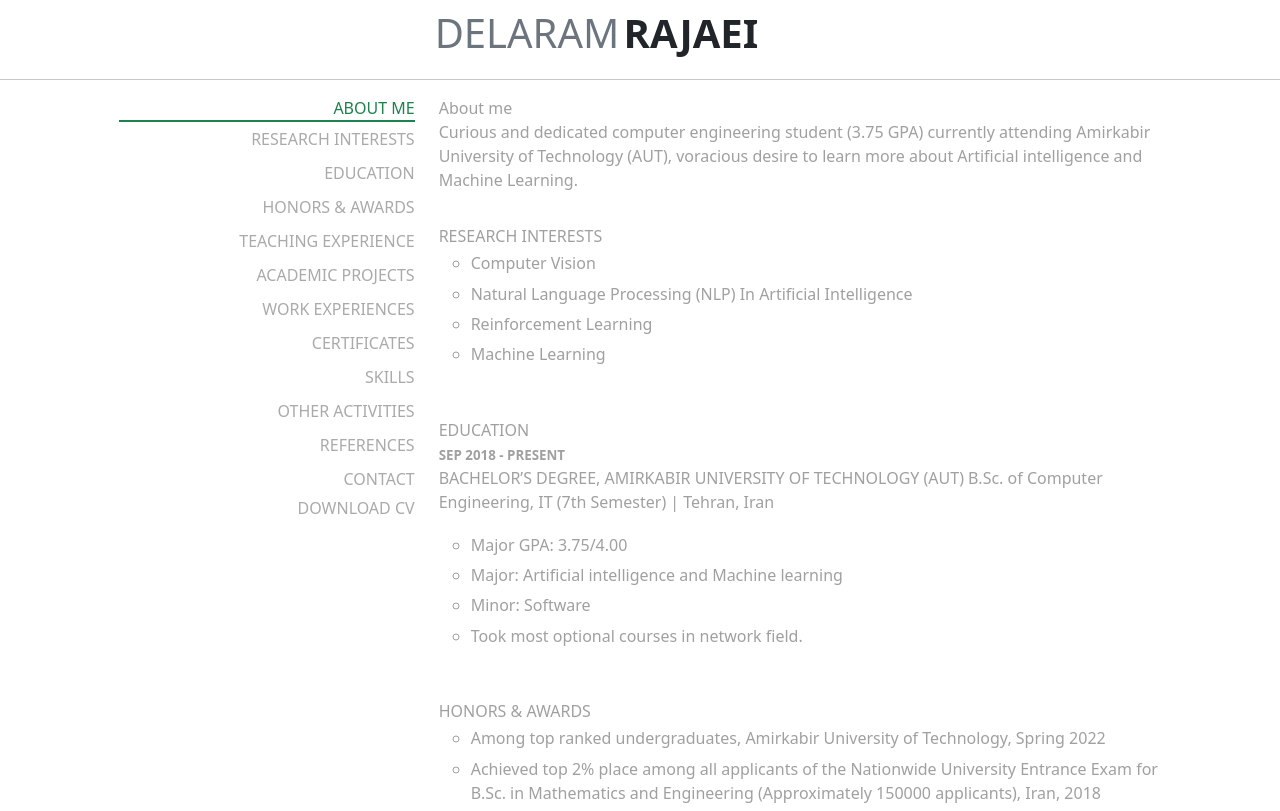
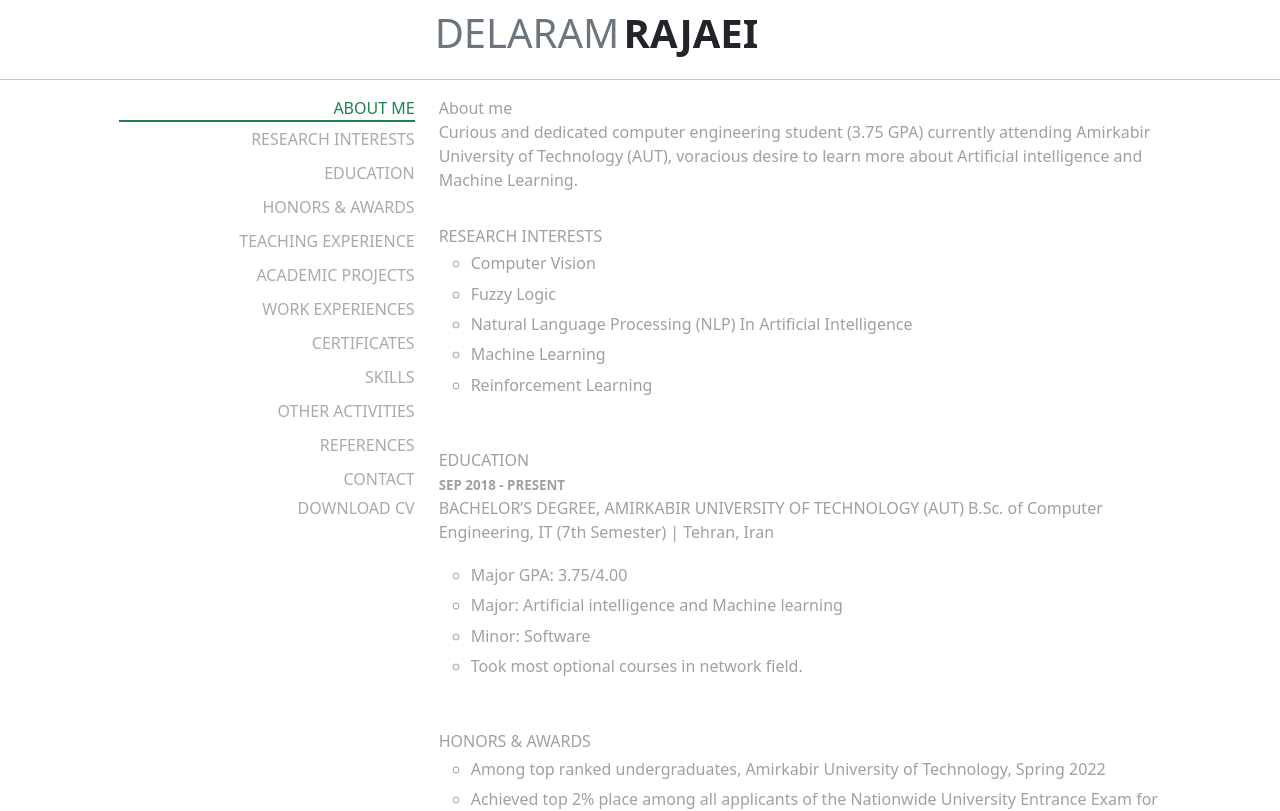
Before and after one commit to DelaramRajaei/Website, a React (Create React App) app: page / in a window 1280 px wide. Shown: the top 811 px of the page. Built offline with nearby package versions, Linux system fonts and the light colour scheme.

Commit message:
update skills

```diff
--- a/src/routes/Home.js
+++ b/src/routes/Home.js
@@ -88,11 +88,12 @@ function Home() {
                 <div className="section-body">
                     <ul className="section-list">
                         <li>Computer Vision</li>
+                        <li>Fuzzy Logic</li>
                         <li>
                             Natural Language Processing (NLP) In Artificial Intelligence
                         </li>
+                        <li>Machine Learning</li>
                         <li>Reinforcement Learning</li>
-                        <li>Machine Learning</li>
                     </ul>
                 </div>
             </section>
```
